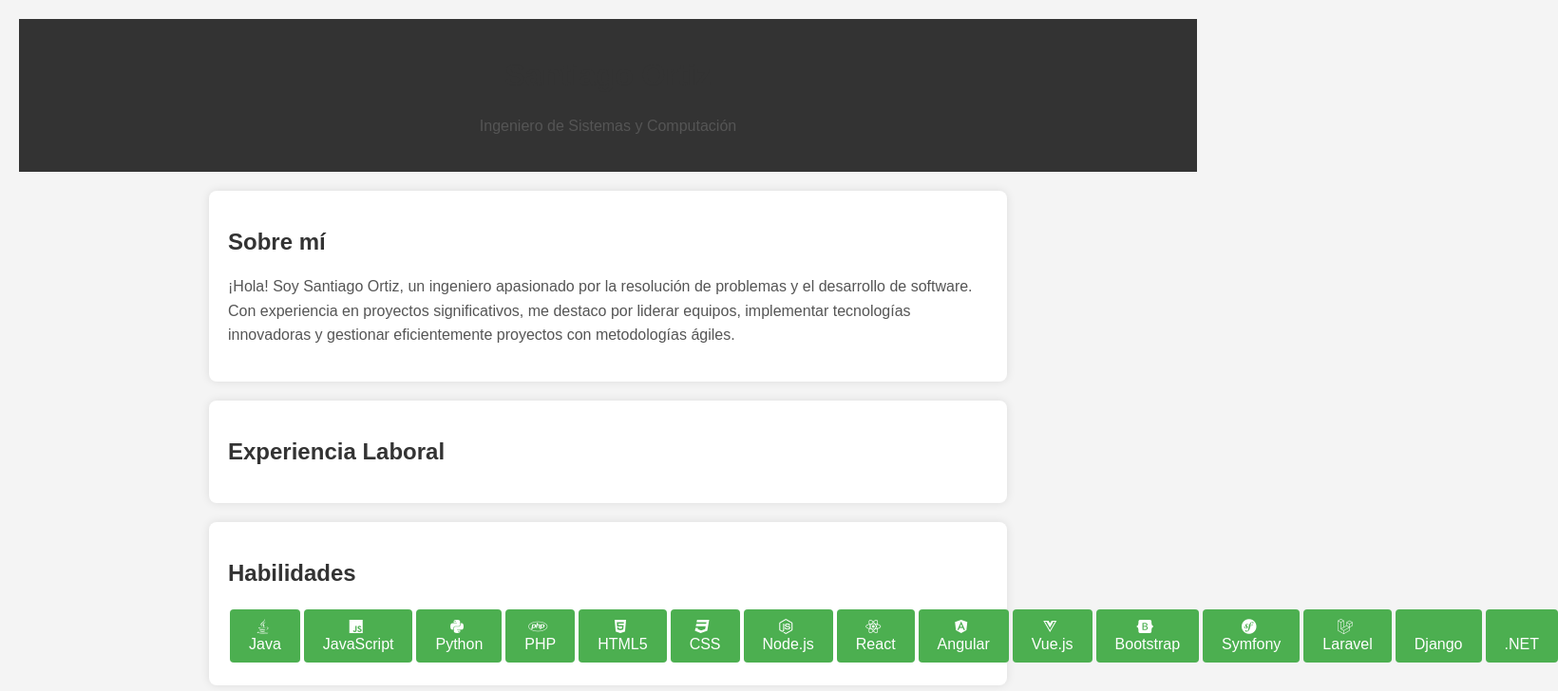
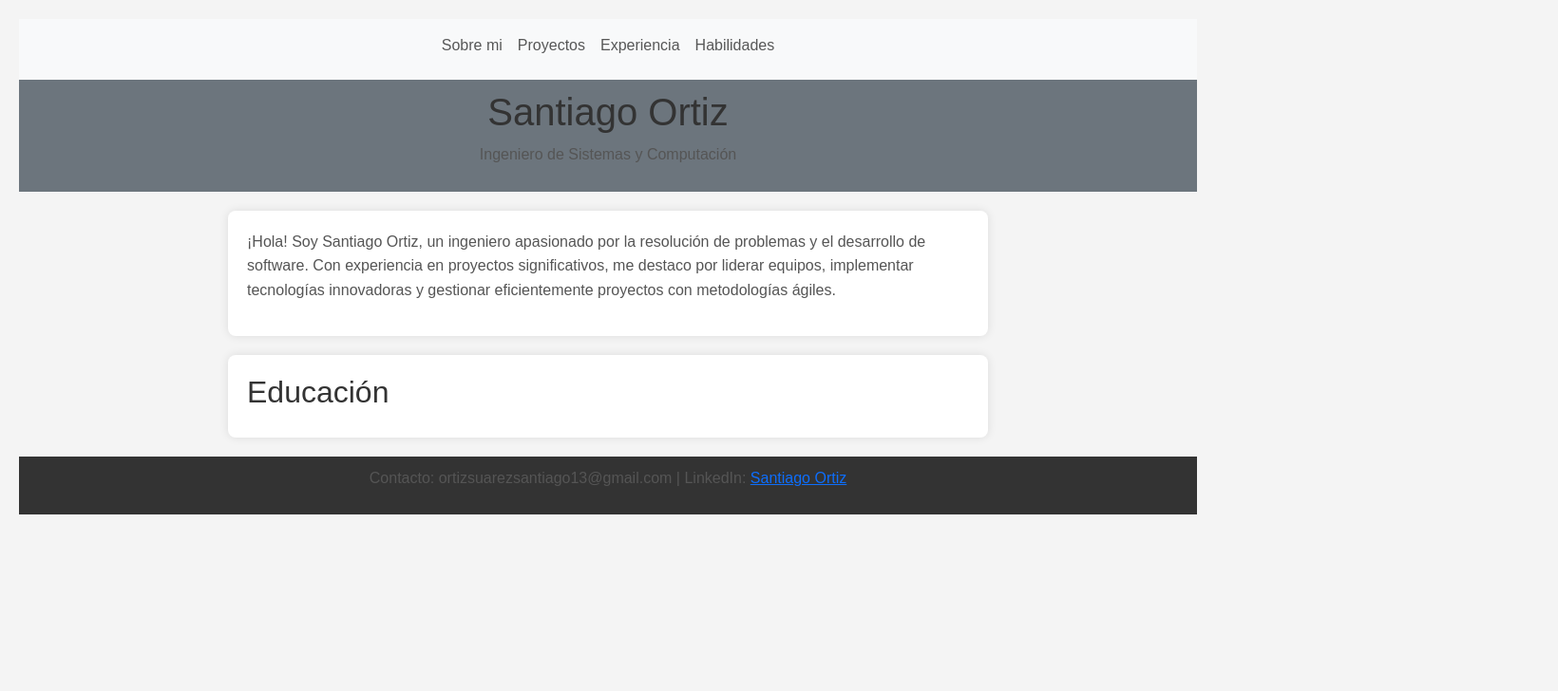
Before and after one commit to saorsu13/saorsu13.github.io, a plain HTML site: page index.html in a window 1280 px wide. Shown: the top 728 px of the page at 95% size, 1640 px wide, since content can reach past the window. Drawn offline with nearby package versions, Linux system fonts and the light colour scheme.

Commit message:
Correccion inicial del portafolio

```diff
--- a/index.html
+++ b/index.html
@@ -4,45 +4,40 @@
         <meta charset="UTF-8">
         <meta name="viewport" content="width=device-width, initial-scale=1.0">
         <title>Portafolio de Santiago Ortiz</title>
+        <link rel="stylesheet" href="https://cdn.jsdelivr.net/npm/bootstrap@5.3.3/dist/css/bootstrap.min.css" integrity="sha384-QWTKZyjpPEjISv5WaRU9OFeRpok6YctnYmDr5pNlyT2bRjXh0JMhjY6hW+ALEwIH" crossorigin="anonymous">
+        <link rel="stylesheet" href="https://cdnjs.cloudflare.com/ajax/libs/font-awesome/5.15.3/css/all.min.css" crossorigin="anonymous" />
         <link rel="stylesheet" href="styles.css">
-    <link rel="stylesheet" href="https://cdnjs.cloudflare.com/ajax/libs/font-awesome/5.15.3/css/all.min.css" crossorigin="anonymous" />
     </head>
+
 <body>
+    <script>
+        function loadNavbar() {
+            var xhttp = new XMLHttpRequest();
+            xhttp.onreadystatechange = function() {
+                if (this.readyState == 4 && this.status == 200) {
+                    document.getElementById("navbar-container").innerHTML = this.responseText;
+                }
+            };
+            xhttp.open("GET", "navbar.html", true);
+            xhttp.send();
+        }
+        window.onload = loadNavbar;
+    </script>
+
+    <div id="navbar-container"></div>
+
     <header>
         <h1>Santiago Ortiz</h1>
         <p>Ingeniero de Sistemas y Computación</p>
     </header>
 
     <section id="about">
-        <h2>Sobre mí</h2>
         <p>¡Hola! Soy Santiago Ortiz, un ingeniero apasionado por la resolución de problemas y el desarrollo de software. Con experiencia en proyectos significativos, me destaco por liderar equipos, implementar tecnologías innovadoras y gestionar eficientemente proyectos con metodologías ágiles.</p>
     </section>
 
-    <section id="experience">
-        <h2>Experiencia Laboral</h2>
-        <!-- Agrega experiencias laborales aquí -->
-    </section>
 
-    <section id="skills">
-        <h2>Habilidades</h2>
-        <div class="skills-icons">
-            <button><i class="fab fa-java"></i> Java</button>
-            <button><i class="fab fa-js"></i> JavaScript</button>
-            <button><i class="fab fa-python"></i> Python</button>
-            <button><i class="fab fa-php"></i> PHP</button>
-            <button><i class="fab fa-html5"></i> HTML5</button>
-            <button><i class="fab fa-css3"></i> CSS</button>
-            <button><i class="fab fa-node-js"></i> Node.js</button>
-            <button><i class="fab fa-react"></i> React</button>
-            <button><i class="fab fa-angular"></i> Angular</button>
-            <button><i class="fab fa-vuejs"></i> Vue.js</button>
-            <button><i class="fab fa-bootstrap"></i> Bootstrap</button>
-            <button><i class="fab fa-symfony"></i> Symfony</button>
-            <button><i class="fab fa-laravel"></i> Laravel</button>
-            <button><i class="fab fa-django"></i> Django</button>
-            <button><i class="fab fa-dot-net"></i> .NET</button>
-        </div>
-    </section>
+
+
 
     <section id="education">
         <h2>Educación</h2>
@@ -54,5 +49,8 @@
     </footer>
 
     <script src="script.js"></script>
+    <script src="https://cdn.jsdelivr.net/npm/bootstrap@5.3.3/dist/js/bootstrap.bundle.min.js" integrity="sha384-YvpcrYf0tY3lHB60NNkmXc5s9fDVZLESaAA55NDzOxhy9GkcIdslK1eN7N6jIeHz" crossorigin="anonymous"></script>
+    <script src="https://cdn.jsdelivr.net/npm/@popperjs/core@2.11.8/dist/umd/popper.min.js" integrity="sha384-I7E8VVD/ismYTF4hNIPjVp/Zjvgyol6VFvRkX/vR+Vc4jQkC+hVqc2pM8ODewa9r" crossorigin="anonymous"></script>
+    <script src="https://cdn.jsdelivr.net/npm/bootstrap@5.3.3/dist/js/bootstrap.min.js" integrity="sha384-0pUGZvbkm6XF6gxjEnlmuGrJXVbNuzT9qBBavbLwCsOGabYfZo0T0to5eqruptLy" crossorigin="anonymous"></script>
 </body>
 </html>
--- /dev/null
+++ b/navbar.html
@@ -0,0 +1,22 @@
+<!-- navbar.html -->
+<nav class="navbar navbar-expand-lg bg-body-tertiary justify-content-center">
+    <button class="navbar-toggler" type="button" data-bs-toggle="collapse" data-bs-target="#navbarNav" aria-controls="navbarNav" aria-expanded="false" aria-label="Toggle navigation">
+        <span class="navbar-toggler-icon"></span>
+    </button>
+    <div class="collapse navbar-collapse justify-content-center" id="navbarNav">
+        <ul class="navbar-nav">
+            <li class="nav-item">
+                <a class="nav-link" href="index.html">Sobre mi</a>
+            </li>
+            <li class="nav-item">
+                <a class="nav-link" href="proyectos.html">Proyectos</a>
+            </li>
+            <li class="nav-item">
+                <a class="nav-link" href="experiencia.html">Experiencia</a>
+            </li>
+            <li class="nav-item">
+                <a class="nav-link" href="habilidades.html">Habilidades</a>
+            </li>
+        </ul>
+    </div>
+</nav>
--- a/styles.css
+++ b/styles.css
@@ -6,9 +6,9 @@ body {
 }
 
 header {
-    background-color: #333;
-    color: #fff;
-    padding: 20px;
+    background-color: #6c757d;
+    color: #333;
+    padding: 10px;
     text-align: center;
 }
 
@@ -46,8 +46,10 @@ footer {
     padding: 10px 0;
     text-align: center;
 }
+
 .skills-icons {
     display: flex;
+    flex-wrap: wrap;
     justify-content: space-around;
 }
 
@@ -63,6 +65,8 @@ button {
     margin: 4px 2px;
     cursor: pointer;
     border-radius: 4px;
+    width: 150px;
+    margin-bottom: 10px;
 }
 
 button i {
```
Also changed, not shown: experiencia.html (added, +32 -0 lines), habilidades.html (added, +48 -0 lines), proyectos.html (added, +32 -0 lines). Lines whose indentation alone changed are shown as unchanged.
